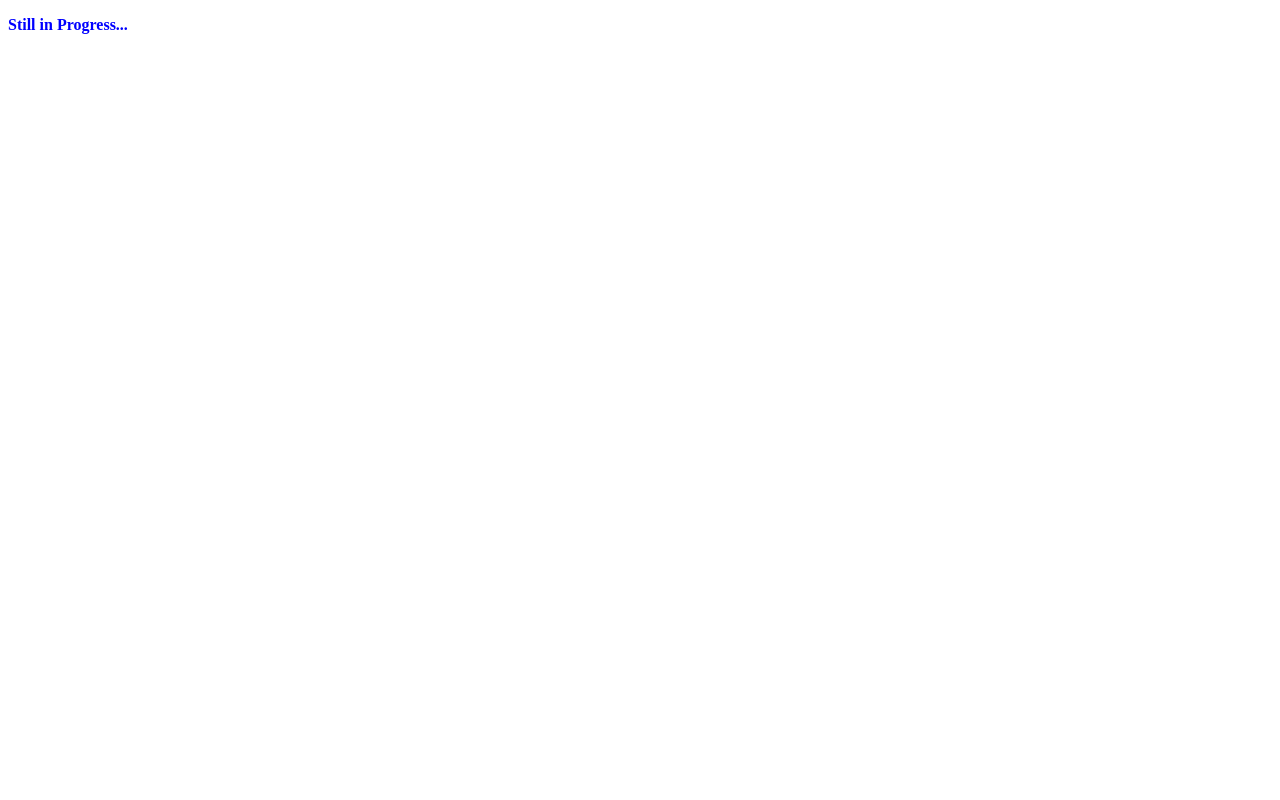
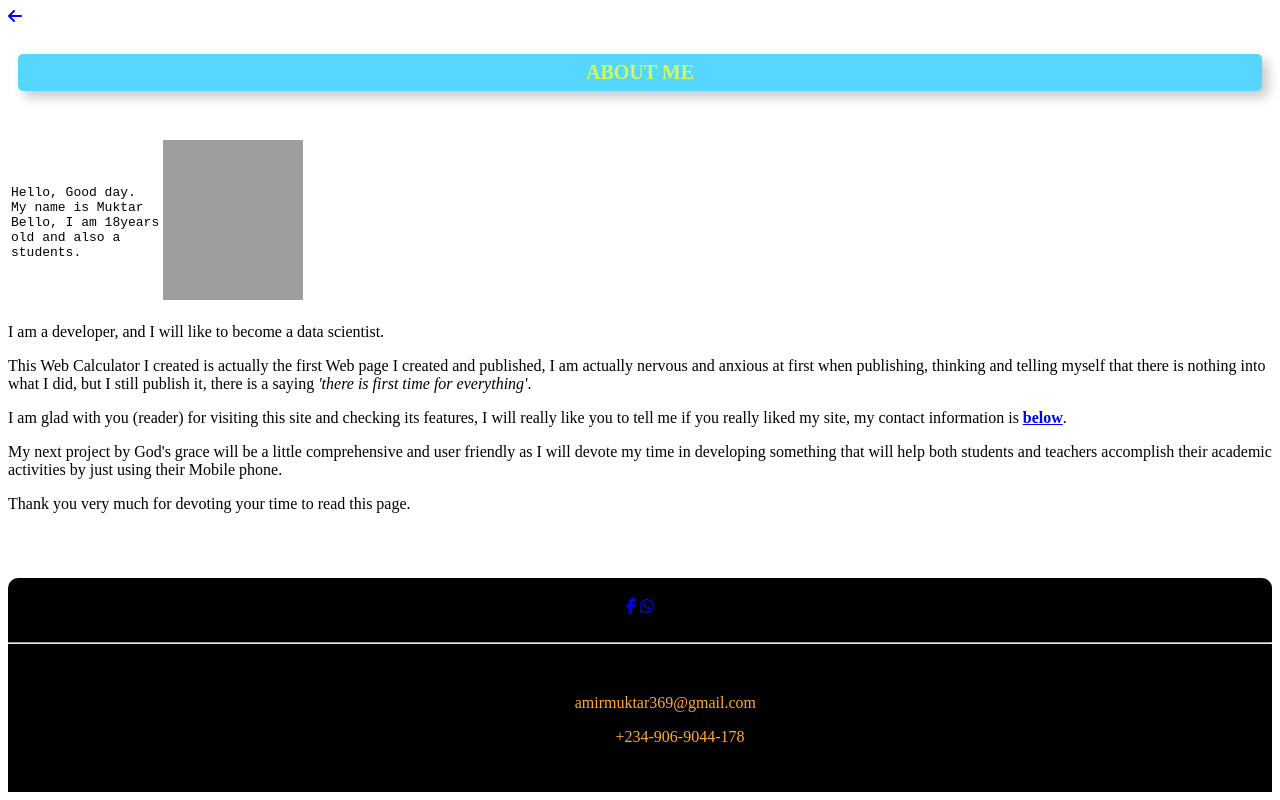
Before and after one commit to amirmuktar369/calculator, a plain HTML site: page about.html in a window 1280 px wide. Drawn offline with Linux system fonts and the light colour scheme; grey boxes are pictures that could not be loaded.

Commit message:
Update about.html

```diff
--- a/about.html
+++ b/about.html
@@ -2,9 +2,59 @@
 <html lang="en">
 <head>
     <meta charset="UTF-8">
-    <title>Page title</title>
+    <meta name="description" content="I want to create a simple calculator.">
+    <meta name="keyword" content="calculator, science, maths, physics, chemistry">
+    <meta name="author" content="Muktar Bello">
+    <meta name="viewport" content="width=device-width, initial-scale=1.0">
+    <script src="https://kit.fontawesome.com/b7a140f295.js" crossorigin="anonymous"></script>
+    <title>about me</title>
+    <link rel="stylesheet" href="style.css">
 </head>
-<body>
-    <p style="color: blue;"><b>Still in Progress...</b></p>
+<body id="about">
+    <div id="desc">
+        <a href="index.htm" class="arrow"><i class="fa fa-arrow-left" style="margin-bottom: 20px;"></i></a>
+        <h1 class="headabout">About Me</h1>
+
+        <br><br>
+
+        <table>
+            <tr>
+                <td><pre id="par1">Hello, Good day.
+My name is Muktar
+Bello, I am 18years
+old and also a
+students.
+</pre></td>
+                <td><img src="content://media/external/images/media/30591" alt="My pics" height="160" width="140" id="mypic"></td>
+            </tr>
+        </table>
+
+        <p>I am a developer, and I will like to become a data scientist.</p>
+
+        <p>This Web Calculator I created is actually the first Web page I created and published, I am actually nervous and anxious at first when publishing, thinking and telling myself that there is nothing into what I did, but I still publish it, there is a saying <i>'there is first time for everything'</i>.</p>
+
+        <p>I am glad with you (reader) for visiting  this site and checking its features, I will really like you to tell me if you really liked my site, my contact information is <a href="#mycontacts"><b>below</b></a>.</p>
+
+        <p>My next project by God's grace will be a little comprehensive and user friendly as I will devote my time in developing something that will help both students and teachers accomplish their academic activities by just using their Mobile phone.</p>
+
+        <p>Thank you very much for devoting your time to read this page.</p>
+
+    </div>
 </body>
+
+<footer class="social" id="mycontacts">
+    <div>
+      <a href="https://www.facebook.com/muhammadbello.muktar.5" class="fb"><i class="fa fa-facebook"></i></a>
+      <a href="https://wa.me/+2349069044178" class="wa"><i class="fa fa-whatsapp"></i></a>
+
+      <br><br>
+      <hr>
+    </div>
+
+    <p style="color: rgb(0%,0%,0%);"><b>CONTACT US</b></p>
+    <p style="color: rgb(0%,0%,0%);">Email : <a href="mailto:amirmuktar369@gmail.com" class="contact">amirmuktar369@gmail.com</a></p>
+    <p style="color: rgb(0%,0%,0%);">Phone No. : <a href="tel: +2349069044178" class="contact">+234-906-9044-178</a></p>
+
+</footer>
+
 </html>
```
